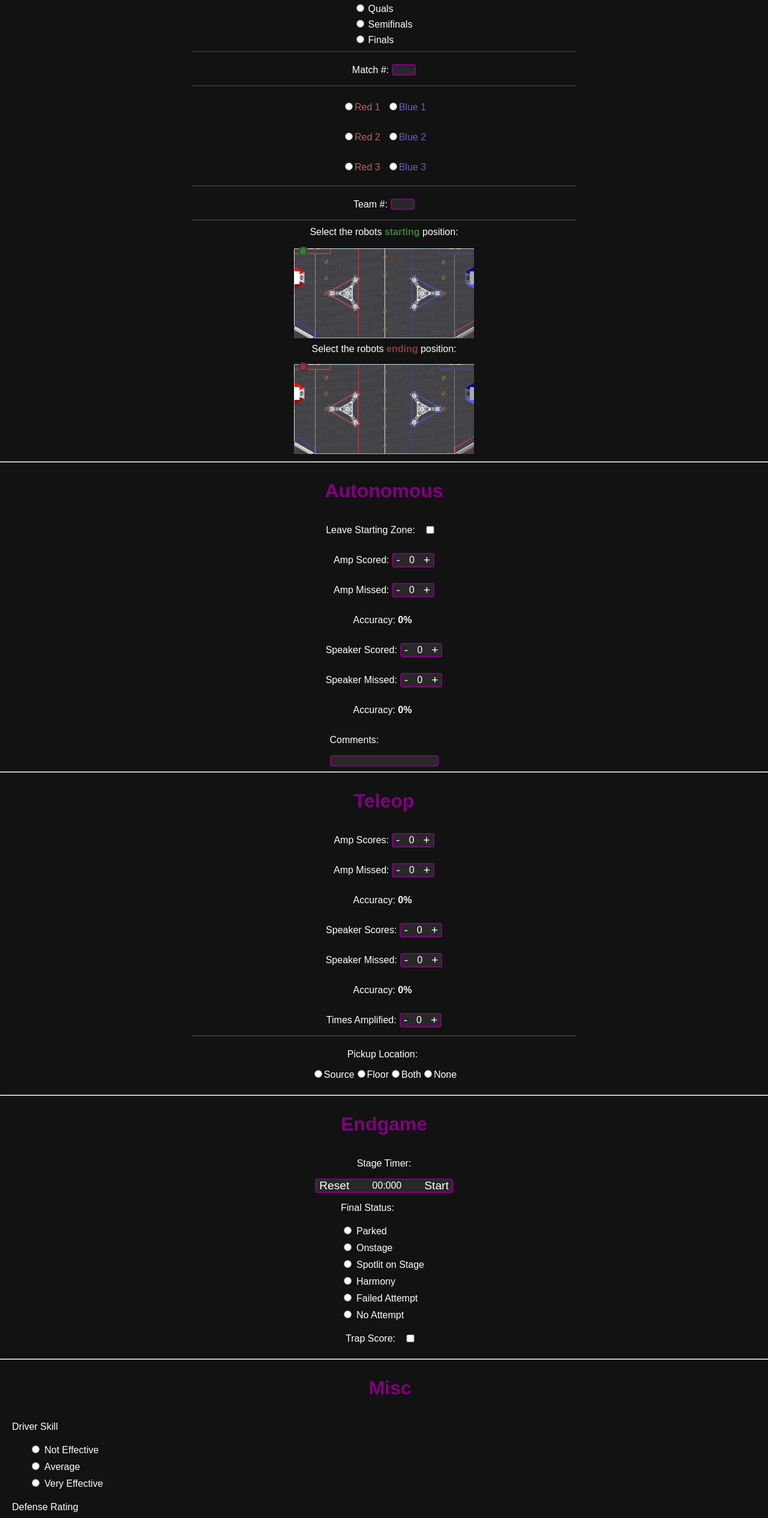
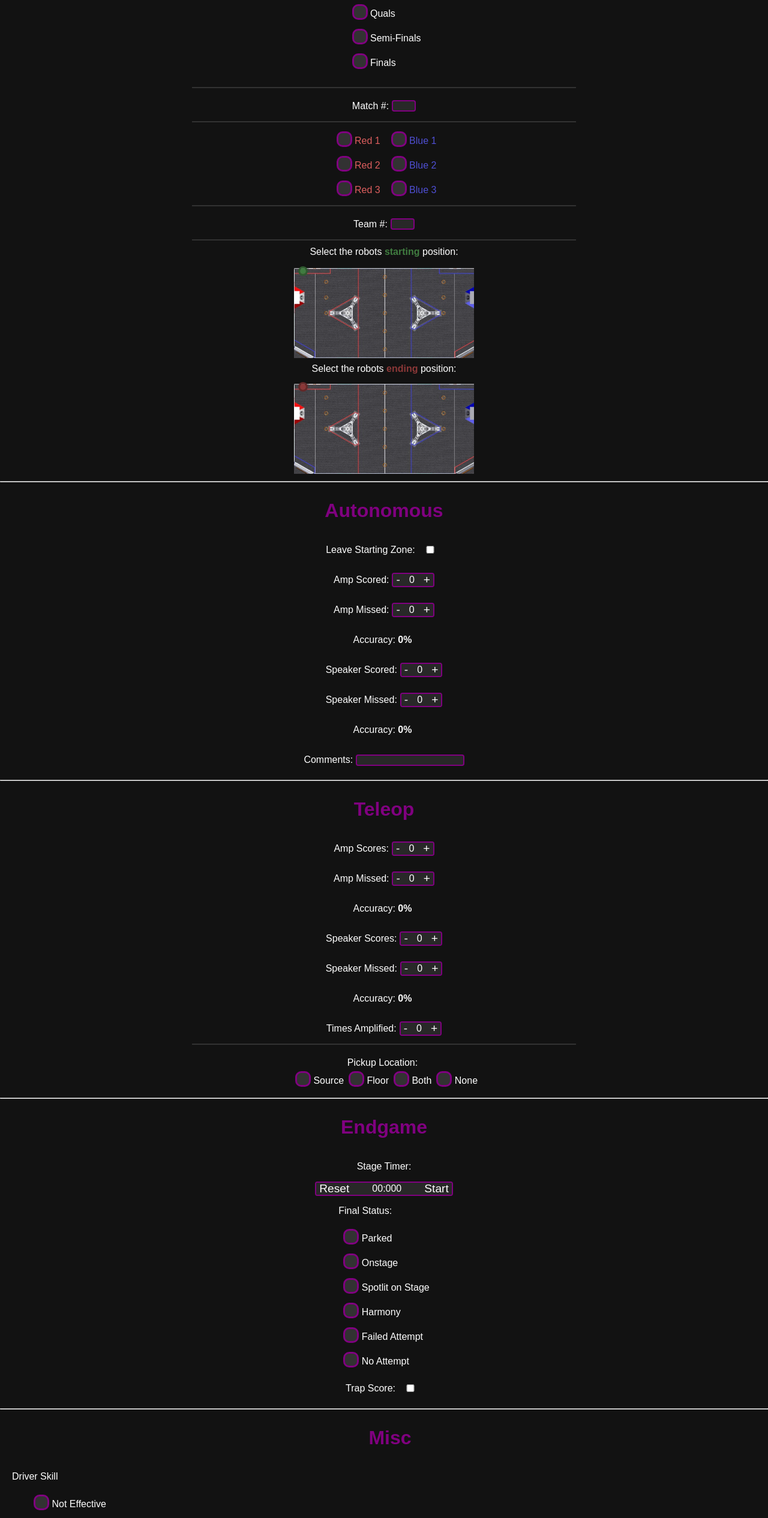
Before and after one commit to jadonwright/jadonwright.github.io, a plain HTML site: page index.html in a window 1280 px wide. Shown: the part 240-2771 px from the top of the page at 60% size. Drawn offline with Linux system fonts and the light colour scheme; a web font is replaced by a local one.

Commit message:
Change Radio Button Style

```diff
--- a/index.html
+++ b/index.html
@@ -34,20 +34,20 @@
 
         <div id="match-level">
             <div class="radio-group" id="levels">
-                <input class="level radio" id="Quals" type="radio" value="Quals" name="level"><span class="radio-dot"></span>
-                <p class="basic-label" style="color:white">Quals</p>
+                <label><input class="level radio" id="Quals" type="radio" value="Quals" name="level"><span class="radio-dot"></span>
+                <span class="delabel">Quals</span></label>
             </div>
             <div class="radio-group" id="levels">
-                <input class="level radio" id="Semifinals" type="radio" value="Semifinals" name="level">
-                <p class="basic-label" style="color:white">Semifinals</p>
+                <label><input class="level radio" id="Semifinals" type="radio" value="Semifinals" name="level"><span class="radio-dot"></span>
+                <span class="delabel">Semi-Finals</span></label>
             </div>
             <div class="radio-group" id="levels">
-                <input class="level radio" id="Finals" type="radio" value="Finals" name="level">
-                <p class="basic-label" style="color:white">Finals</p>
+                <label><input class="level radio" id="Finals" type="radio" value="Finals" name="level"><span class="radio-dot"></span>
+                <span class="delabel">Finals</span></label>
             </div>
         </div>
 
-        <div class="separator-border" style="margin-top:5px"></div>
+        <div class="separator-border" style="margin-top:20px"></div>
         <div class="input-group" id="match-number">
             <p class="basic-label thenInput" id="metch" style="color:white">Match #:</p>
             <input class="initials input" type="number" id="metch-yes" maxlength="4" required>
@@ -57,30 +57,30 @@
         <div id="robot">
             <div id="red">
                 <div class="radio-group" id="levels">
-                    <input class="level radio" id="red1" type="radio" name="color">
-                    <p class="basic-label" style="color:rgb(190, 94, 94)">Red 1</p>
+                    <label><input class="level radio" id="red1" type="radio" name="color"><span class="radio-dot"></span>
+                        <span class="delabel" style="color:rgb(220, 94, 94)">Red 1</span></label>
                 </div>
                 <div class="radio-group" id="levels">
-                    <input class="level radio" id="red2" type="radio" name="color">
-                    <p class="basic-label" style="color:rgb(190, 94, 94)">Red 2</p>
+                    <label><input class="level radio" id="red2" type="radio" name="color"><span class="radio-dot"></span>
+                        <span class="delabel" style="color:rgb(220, 94, 94)">Red 2</span></label>
                 </div>
                 <div class="radio-group" id="levels">
-                    <input class="level radio" id="red3" type="radio" name="color">
-                    <p class="basic-label" style="color:rgb(190, 94, 94)">Red 3</p>
+                    <label><input class="level radio" id="red3" type="radio" name="color"><span class="radio-dot"></span>
+                        <span class="delabel" style="color:rgb(220, 94, 94)">Red 3</span></label>
                 </div>
             </div>
             <div id="blue">
                 <div class="radio-group" id="levels">
-                    <input class="level radio" id="blue1" type="radio" name="color">
-                    <p class="basic-label" style="color:rgb(105, 94, 190)">Blue 1</p>
+                    <label><input class="level radio" id="blue1" type="radio" name="color"><span class="radio-dot"></span>
+                        <span class="delabel" style="color:rgb(79, 79, 211)">Blue 1</span></label>
                 </div>
                 <div class="radio-group" id="levels">
-                    <input class="level radio" id="blue2" type="radio" name="color">
-                    <p class="basic-label" style="color:rgb(105, 94, 190)">Blue 2</p>
+                    <label><input class="level radio" id="blue2" type="radio" name="color"><span class="radio-dot"></span>
+                        <span class="delabel" style="color:rgb(79, 79, 211)">Blue 2</span></label>
                 </div>
                 <div class="radio-group" id="levels">
-                    <input class="level radio" id="blue3" type="radio" name="color">
-                    <p class="basic-label" style="color:rgb(105, 94, 190)">Blue 3</p>
+                    <label><input class="level radio" id="blue3" type="radio" name="color"><span class="radio-dot"></span>
+                        <span class="delabel" style="color:rgb(79, 79, 211)">Blue 3</span></label>
                 </div>
             </div>
         </div>
@@ -212,20 +212,20 @@
         <p class="basic-label thenInput" id="floor-pick" style="color:white">Pickup Location:</p>
         <div id="pickup-group">
             <div class="radio-group" id="pickup">
-                <input class="level radio" id="source" type="radio" name="pickup">
-                <p class="basic-label">Source</p>
+                <label><input class="level radio" id="source" type="radio" name="pickup"><span class="radio-dot"></span>
+                <span class="delabel" style="color:white">Source</span></label>
             </div>
             <div class="radio-group" id="pickup">
-                <input class="level radio" id="floor" type="radio" name="pickup">
-                <p class="basic-label">Floor</p>
+                <label><input class="level radio" id="floor" type="radio" name="pickup"><span class="radio-dot"></span>
+                <span class="delabel" style="color:white">Floor</span></label>
             </div>
             <div class="radio-group" id="pickup">
-                <input class="level radio" id="both" type="radio" name="pickup">
-                <p class="basic-label">Both</p>
+                <label><input class="level radio" id="both" type="radio" name="pickup"><span class="radio-dot"></span>
+                <span class="delabel" style="color:white">Both</span></label>
             </div>
             <div class="radio-group" id="pickup">
-                <input class="level radio" id="none" type="radio" name="pickup">
-                <p class="basic-label">None</p>
+                <label><input class="level radio" id="none" type="radio" name="pickup"><span class="radio-dot"></span>
+                <span class="delabel" style="color:white">None</span></label>
             </div>
         </div>
     </div>
@@ -244,28 +244,28 @@
         <div id="final-pos">
             <p class="basic-label">Final Status:</p>
             <div class="radio-group" id="final-pos-group">
-                <input class="level radio" id="parked" type="radio" name="finalPos">
-                <p class="basic-label spaceBelow">Parked</p>
+                <label><input class="level radio" id="parked" type="radio" name="finalPos"><span class="radio-dot"></span>
+                <span class="delabel" style="color:white">Parked</span></label>
             </div>
             <div class="radio-group" id="final-pos-group">
-                <input class="level radio" id="onstage" type="radio" name="finalPos">
-                <p class="basic-label spaceBelow">Onstage</p>
+                <label><input class="level radio" id="onstage" type="radio" name="finalPos"><span class="radio-dot"></span>
+                <span class="delabel" style="color:white">Onstage</span></label>
             </div>
             <div class="radio-group" id="final-pos-group">
-                <input class="level radio" id="onstage-spotlit" type="radio" name="finalPos">
-                <p class="basic-label spaceBelow">Spotlit on Stage</p>
+                <label><input class="level radio" id="onstage-spotlit" type="radio" name="finalPos"><span class="radio-dot"></span>
+                <span class="delabel" style="color:white">Spotlit on Stage</span></label>
             </div>
             <div class="radio-group" id="final-pos-group">
-                <input class="level radio" id="harmony" type="radio" name="finalPos">
-                <p class="basic-label spaceBelow">Harmony</p>
+                <label><input class="level radio" id="harmony" type="radio" name="finalPos"><span class="radio-dot"></span>
+                <span class="delabel" style="color:white">Harmony</span></label>
             </div>
             <div class="radio-group" id="final-pos-group">
-                <input class="level radio" id="failed-attempt" type="radio" name="finalPos">
-                <p class="basic-label spaceBelow">Failed Attempt</p>
+                <label><input class="level radio" id="failed-attempt" type="radio" name="finalPos"><span class="radio-dot"></span>
+                <span class="delabel" style="color:white">Failed Attempt</span></label>
             </div>
             <div class="radio-group" id="final-pos-group">
-                <input class="level radio" id="no-attempt" type="radio" name="finalPos">
-                <p class="basic-label spaceBelow">No Attempt</p>
+                <label><input class="level radio" id="no-attempt" type="radio" name="finalPos"><span class="radio-dot"></span>
+                <span class="delabel" style="color:white">No Attempt</span></label>
             </div>
         </div>
         <div class="checkbox-group" id="trap">
@@ -281,93 +281,93 @@
         <div id="driver-skill">
             <p class="basic-label">Driver Skill</p>
             <div class="radio-group" id="driver-skill-group">
-                <input class="level radio" id="not-effective" type="radio" name="skill">
-                <p class="basic-label">Not Effective</p>
+                <label><input class="level radio" id="not-effective" type="radio" name="skill"><span class="radio-dot"></span>
+                <span class="delabel" style="color:white">Not Effective</span></label>
             </div>
             <div class="radio-group" id="driver-skill-group">
-                <input class="level radio" id="average" type="radio" name="skill">
-                <p class="basic-label">Average</p>
+                <label><input class="level radio" id="average" type="radio" name="skill"><span class="radio-dot"></span>
+                <span class="delabel" style="color:white">Average</span></label>
             </div>
             <div class="radio-group" id="driver-skill-group">
-                <input class="level radio" id="very-effective" type="radio" name="skill">
-                <p class="basic-label">Very Effective</p>
+                <label><input class="level radio" id="very-effective" type="radio" name="skill"><span class="radio-dot"></span>
+                <span class="delabel" style="color:white">Very Effective</span></label>
             </div>
         </div>
         <div id="defense-rating">
             <p class="basic-label">Defense Rating</p>
             <div class="radio-group" id="defense-rating-group">
-                <input class="level radio" id="not-effective" type="radio" name="defense">
-                <p class="basic-label">Not Effective</p>
+                <label><input class="level radio" id="not-effective" type="radio" name="defense"><span class="radio-dot"></span>
+                <span class="delabel" style="color:white">Not Effective</span></label>
             </div>
             <div class="radio-group" id="defense-rating-group">
-                <input class="level radio" id="average" type="radio" name="defense">
-                <p class="basic-label">Average</p>
+                <label><input class="level radio" id="average" type="radio" name="defense"><span class="radio-dot"></span>
+                <span class="delabel" style="color:white">Average</span></label>
             </div>
             <div class="radio-group" id="defense-rating-group">
-                <input class="level radio" id="very-effective" type="radio" name="defense">
-                <p class="basic-label">Very Effective</p>
+                <label><input class="level radio" id="very-effective" type="radio" name="defense"><span class="radio-dot"></span>
+                <span class="delabel" style="color:white">Very Effective</span></label>
             </div>
         </div>
         <div id="speed-rating">
             <p class="basic-label">Speed Rating</p>
             <div class="radio-group" id="speed-rating-group">
-                <input class="level radio" id="1" type="radio" name="speed">
-                <p class="basic-label">1 (slow)</p>
+                <label><input class="level radio" id="1" type="radio" name="speed"><span class="radio-dot"></span>
+                <span class="delabel" style="color:white">1 (slow)</span></label>
             </div>
             <div class="radio-group" id="speed-rating-group">
-                <input class="level radio" id="2" type="radio" name="speed">
-                <p class="basic-label">2</p>
+                <label><input class="level radio" id="2" type="radio" name="speed"><span class="radio-dot"></span>
+                <span class="delabel" style="color:white">2</span></label>
             </div>
             <div class="radio-group" id="speed-rating-group">
-                <input class="level radio" id="3" type="radio" name="speed">
-                <p class="basic-label">3</p>
+                <label><input class="level radio" id="3" type="radio" name="speed"><span class="radio-dot"></span>
+                <span class="delabel" style="color:white">3</span></label>
             </div>
             <div class="radio-group" id="speed-rating-group">
-                <input class="level radio" id="4" type="radio" name="speed">
-                <p class="basic-label">4</p>
+                <label><input class="level radio" id="4" type="radio" name="speed"><span class="radio-dot"></span>
+                <span class="delabel" style="color:white">4</span></label>
             </div>
             <div class="radio-group" id="speed-rating-group">
-                <input class="level radio" id="5" type="radio" name="speed">
-                <p class="basic-label">5 (fast)</p>
+                <label><input class="level radio" id="5" type="radio" name="speed"><span class="radio-dot"></span>
+                <span class="delabel" style="color:white">5 (fast)</span></label>
             </div>
         </div>
         <div id="intake-rating">
             <p class="basic-label">Intake Quality:</p>
             <div class="radio-group" id="intake-rating-group">
-                <input class="level radio" id="Bad" type="radio" name="int">
-                <p class="basic-label">Unreliable/Slow</p>
+                <label><input class="level radio" id="Bad" type="radio" name="int"><span class="radio-dot"></span>
+                <span class="delabel" style="color:white">Unreliable/Slow</span></label>
             </div>
             <div class="radio-group" id="intake-rating-group">
-                <input class="level radio" id="Okay" type="radio" name="int">
-                <p class="basic-label">Decent/Average</p>
+                <label><input class="level radio" id="Okay" type="radio" name="int"><span class="radio-dot"></span>
+                <span class="delabel" style="color:white">Decent/Average</span></label>
             </div>
             <div class="radio-group" id="intake-rating-group">
-                <input class="level radio" id="Perfect" type="radio" name="int">
-                <p class="basic-label">Reliable/Fast</p>
+                <label><input class="level radio" id="Perfect" type="radio" name="int"><span class="radio-dot"></span>
+                <span class="delabel" style="color:white">Reliable/Fast</span></label>
             </div>
             <div class="radio-group" id="intake-rating-group">
-                <input class="level radio" id="notext" type="radio" name="int">
-                <p class="basic-label">No Intake</p>
+                <label><input class="level radio" id="notext" type="radio" name="int"><span class="radio-dot"></span>
+                <span class="delabel" style="color:white">No Intake</span></label>
             </div>
         </div>
         <div id="shooter-rating">
             <p class="basic-label">Shooter Quality:</p>
 
             <div class="radio-group" id="shooter-rating-group">
-                <input class="level radio" id="Bad" type="radio" name="shoot">
-                <p class="basic-label">Unreliable/Misses</p>
+                <label><input class="level radio" id="Bad" type="radio" name="shoot"><span class="radio-dot"></span>
+                <span class="delabel" style="color:white">Unreliable/Misses</span></label>
             </div>
             <div class="radio-group" id="shooter-rating-group">
-                <input class="level radio" id="Okay" type="radio" name="shoot">
-                <p class="basic-label">Good/Misses Sometimes</p>
+                <label><input class="level radio" id="Okay" type="radio" name="shoot"><span class="radio-dot"></span>
+                <span class="delabel" style="color:white">Good/Misses Sometimes</span></label>
             </div>
             <div class="radio-group" id="shooter-rating-group">
-                <input class="level radio" id="Perfect" type="radio" name="shoot">
-                <p class="basic-label">Reliable/Consistent</p>
+                <label><input class="level radio" id="Perfect" type="radio" name="shoot"><span class="radio-dot"></span>
+                <span class="delabel" style="color:white">Reliable/Consisten</span></label>
             </div>
             <div class="radio-group" id="shooter-rating-group">
-                <input class="level radio" id="notext" type="radio" name="shoot">
-                <p class="basic-label">No Shooter</p>
+                <label><input class="level radio" id="notext" type="radio" name="shoot"><span class="radio-dot"></span>
+                <span class="delabel" style="color:white">No Shooter</span></label>
             </div>
         </div>
     </div>
--- a/src/style.css
+++ b/src/style.css
@@ -26,19 +26,35 @@ html {
     margin: 0;
     padding: 0;
 }
-/*.radio-dot {
+
+.radio-group label {
+    color:white;
+}
+.radio-group label {
+    color:white;
+}
+.delabel {
+    line-height:40px;
+    color:white;
+}
+.radio-dot {
     background-color:rgb(50, 50, 50);
     border:3px solid purple;
     border-radius:10px;
     width:20px;
     height:20px;
+    display:inline-block;
+    position:relative;
+    top:5px;
 }
 .radio {
     appearance:none;
 }
 .radio:checked + .radio-dot {
     background-color:purple;
-}*/
+}
+
+
 .subheader {
     margin: 0;
     padding-top: 10px;
@@ -101,6 +117,7 @@ html {
 
 .basic-label {
     color: white;
+    display:inline-block;
 }
 
 #robot {
```
